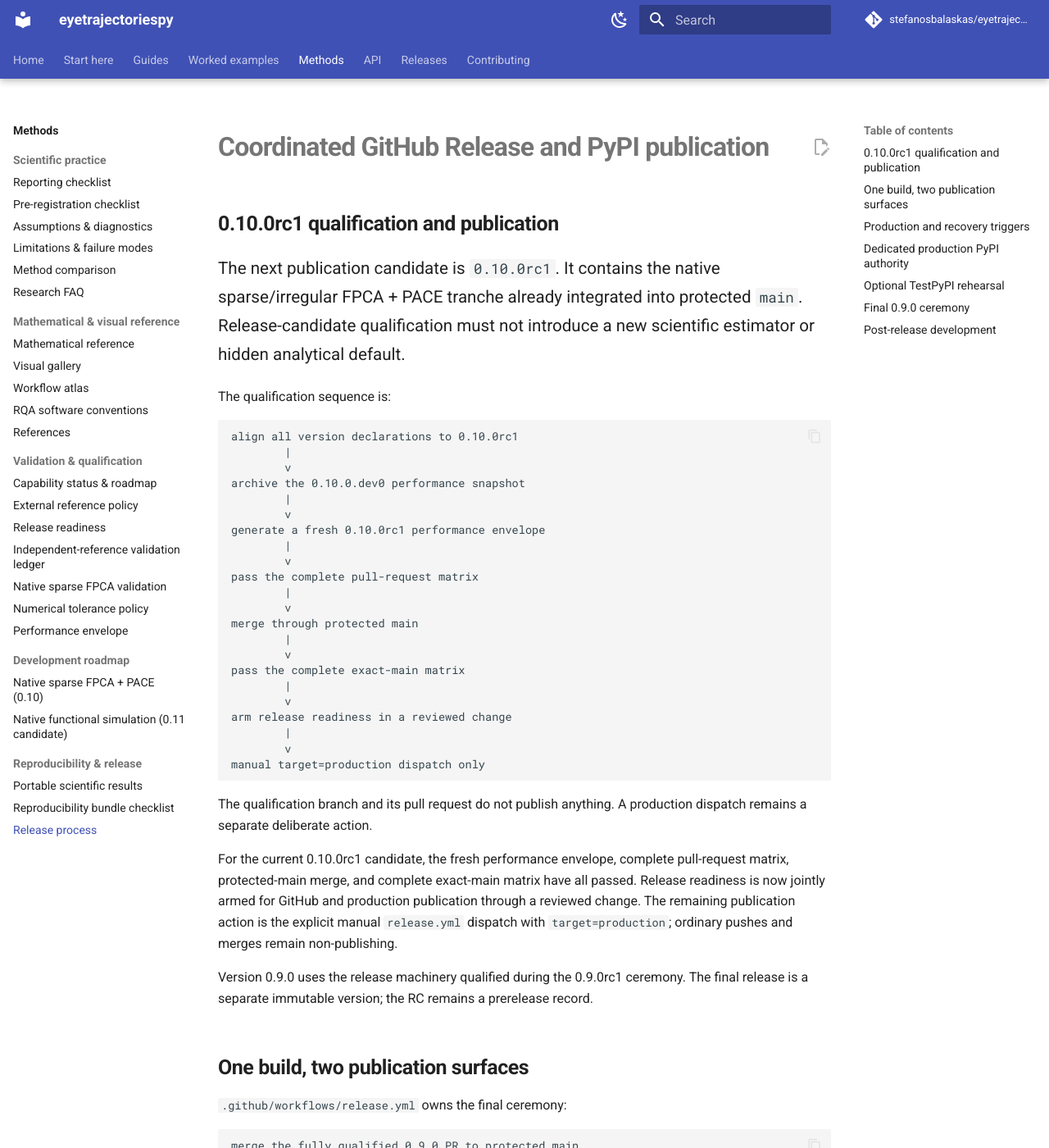
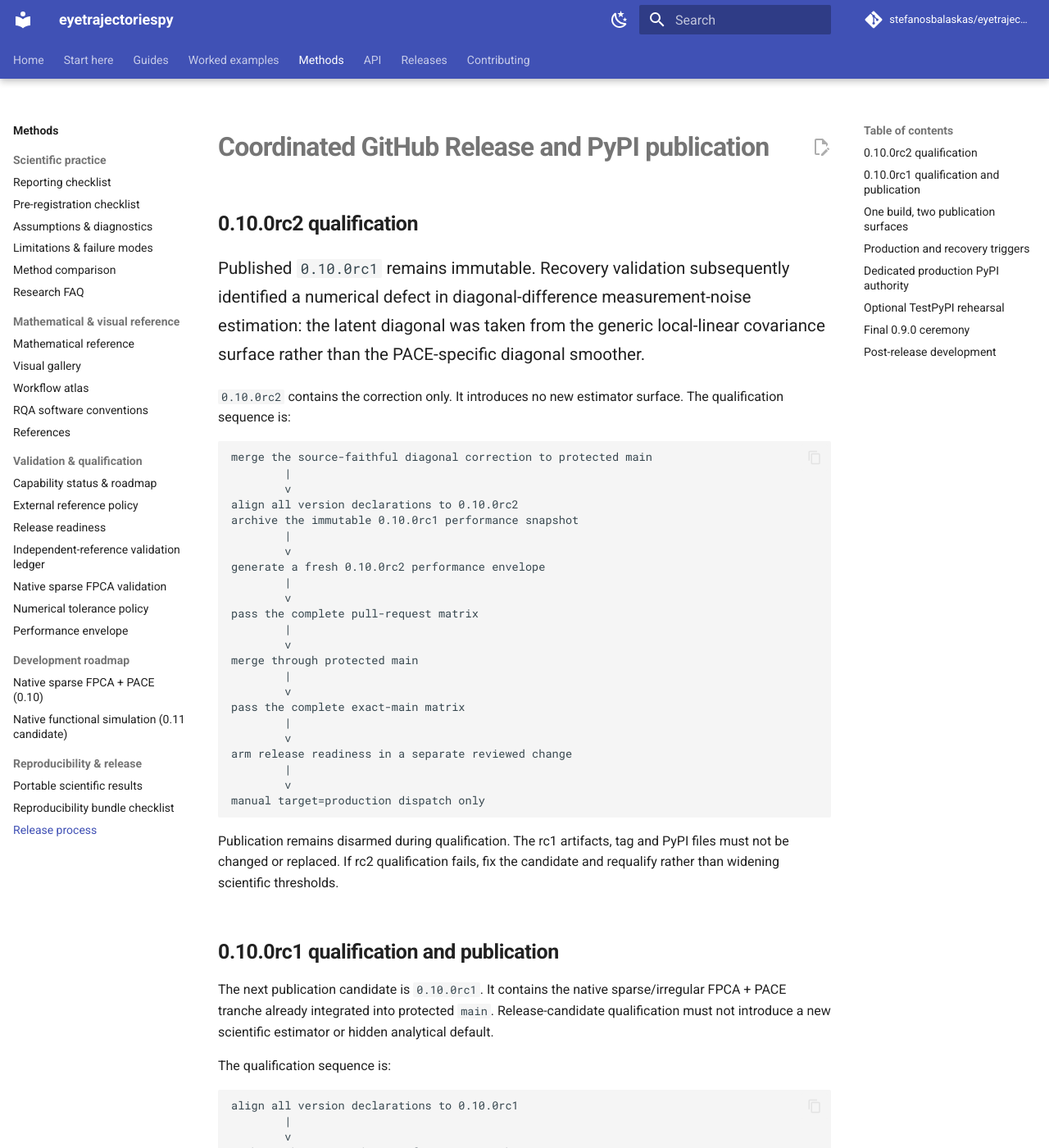
Before and after one commit to stefanosbalaskas/eyetrajectoriespy, an MkDocs documentation site: the page built from docs/release-process.md, in a window 1280 px wide and 1400 px high. Shown: the whole window at 82% size. Built offline with MkDocs 1.6.1 and Material for MkDocs 9.7.7, drawn with Linux system fonts in a browser that asks for light colours; comment, search, counter and statistics services are not loaded.

Commit message:
Document 0.10.0rc2 qualification process

```diff
--- a/docs/release-process.md
+++ b/docs/release-process.md
@@ -1,4 +1,44 @@
 # Coordinated GitHub Release and PyPI publication
+
+## 0.10.0rc2 qualification
+
+Published `0.10.0rc1` remains immutable. Recovery validation subsequently
+identified a numerical defect in diagonal-difference measurement-noise
+estimation: the latent diagonal was taken from the generic local-linear
+covariance surface rather than the PACE-specific diagonal smoother.
+
+`0.10.0rc2` contains the correction only. It introduces no new estimator
+surface. The qualification sequence is:
+
+~~~text
+merge the source-faithful diagonal correction to protected main
+        |
+        v
+align all version declarations to 0.10.0rc2
+archive the immutable 0.10.0rc1 performance snapshot
+        |
+        v
+generate a fresh 0.10.0rc2 performance envelope
+        |
+        v
+pass the complete pull-request matrix
+        |
+        v
+merge through protected main
+        |
+        v
+pass the complete exact-main matrix
+        |
+        v
+arm release readiness in a separate reviewed change
+        |
+        v
+manual target=production dispatch only
+~~~
+
+Publication remains disarmed during qualification. The rc1 artifacts, tag and
+PyPI files must not be changed or replaced. If rc2 qualification fails, fix
+the candidate and requalify rather than widening scientific thresholds.
 
 ## 0.10.0rc1 qualification and publication
 
```
